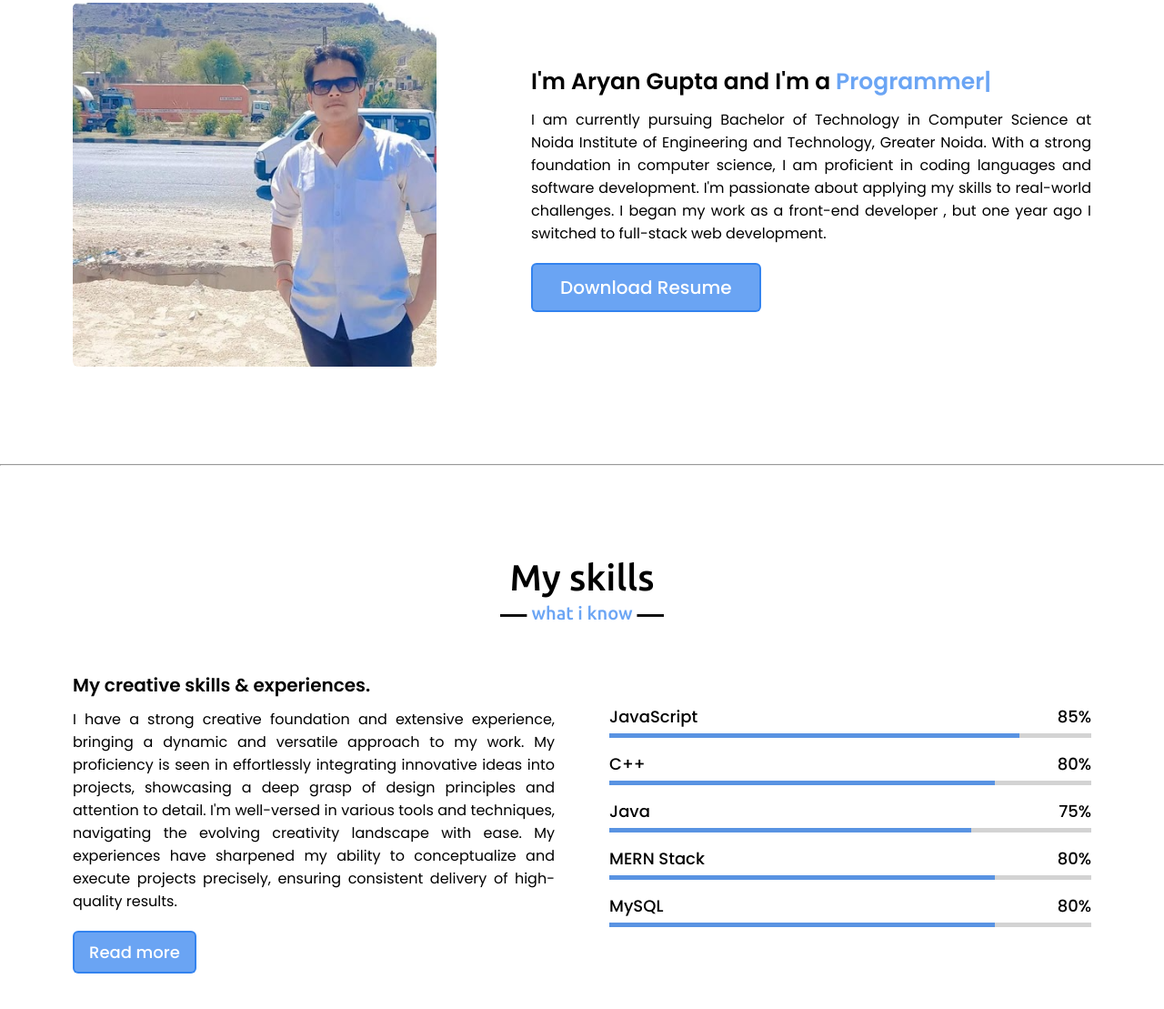
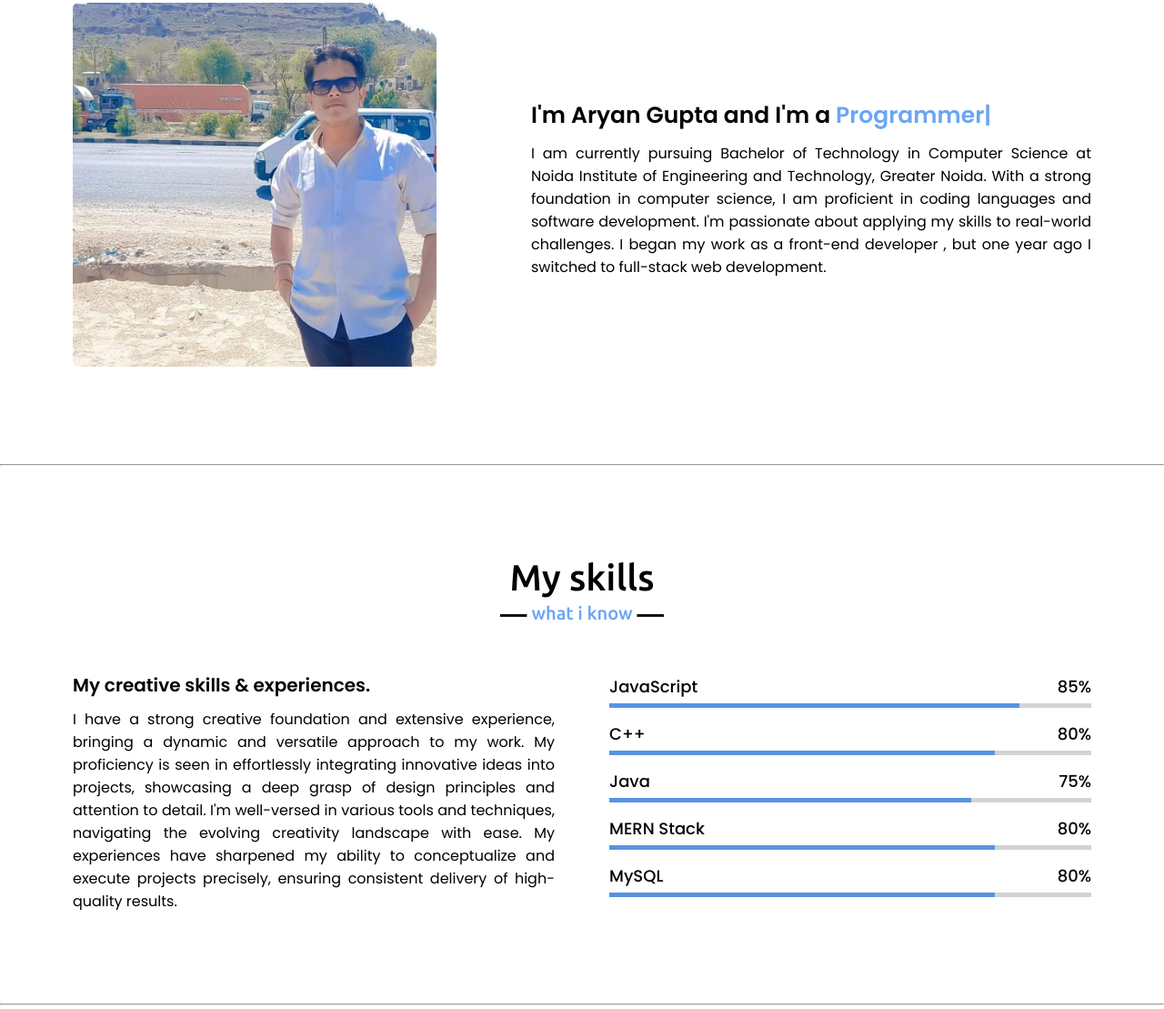
Before and after one commit to AryanGuptaJi/Portfolio, a website: page index.html in a window 1280 px wide. Shown: the part 1023-2132 px from the top of the page at 91% size. Drawn offline with nearby package versions, Linux system fonts and the light colour scheme.

Commit message:
Update index.html

```diff
--- a/index.html
+++ b/index.html
@@ -42,7 +42,7 @@
                 <div class="text-1">Hello, my name is</div>
                 <div class="text-2">Aryan Gupta</div>
                 <div class="text-3">And I'm a <span class="typing"></span></div>
-                <a href="#">Hire me</a>
+<!--                 <a href="#">Hire me</a> -->
             </div>
         </div>
     </section>
@@ -58,7 +58,7 @@
                 <div class="column right">
                     <div class="text">I'm Aryan Gupta and I'm a <span class="typing-2"></span></div>
                     <p>I am currently pursuing Bachelor of Technology in Computer Science at Noida Institute of Engineering and Technology, Greater Noida. With a strong foundation in computer science, I am proficient in coding languages and software development. I'm passionate about applying my skills to real-world challenges. I began my work as a front-end developer , but one year ago I switched to full-stack web development.</p>
-                    <a href="https://drive.google.com/file/d/1tgdJM2O10_ACQbXecs-kvv-khBo8KwTW/view?usp=drive_link" target="_blank">Download Resume</a>
+<!--                     <a href="https://drive.google.com/file/d/1tgdJM2O10_ACQbXecs-kvv-khBo8KwTW/view?usp=drive_link" target="_blank">Download Resume</a> -->
                 </div>
             </div>
         </div>
@@ -73,7 +73,7 @@
                 <div class="column left">
                     <div class="text">My creative skills & experiences.</div>
                     <p>I have a strong creative foundation and extensive experience, bringing a dynamic and versatile approach to my work. My proficiency is seen in effortlessly integrating innovative ideas into projects, showcasing a deep grasp of design principles and attention to detail. I'm well-versed in various tools and techniques, navigating the evolving creativity landscape with ease. My experiences have sharpened my ability to conceptualize and execute projects precisely, ensuring consistent delivery of high-quality results.</p>
-                    <a href="#">Read more</a>
+<!--                     <a href="#">Read more</a> -->
                 </div>
                 <div class="column right">
                     <div class="bars">
```
